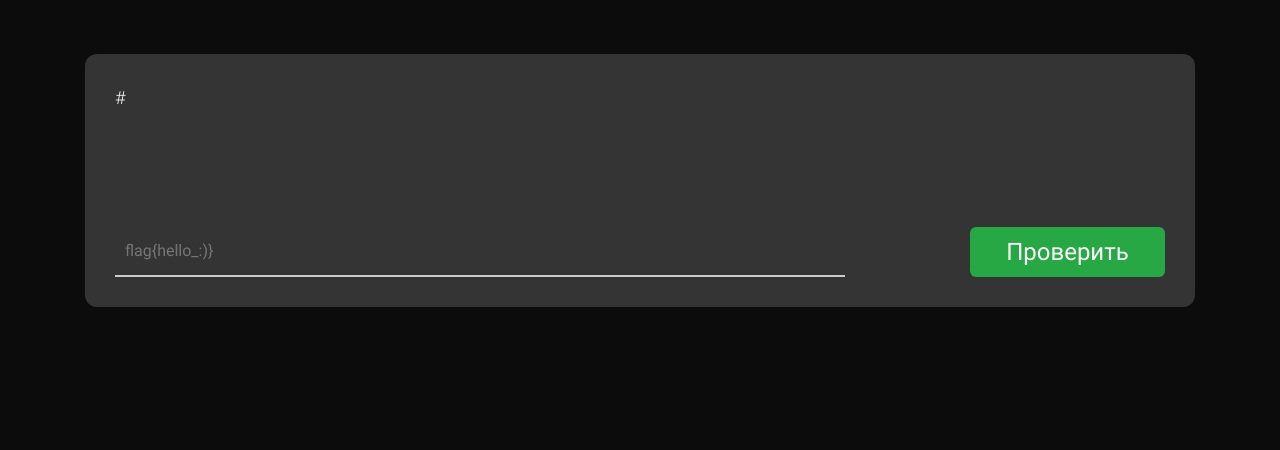
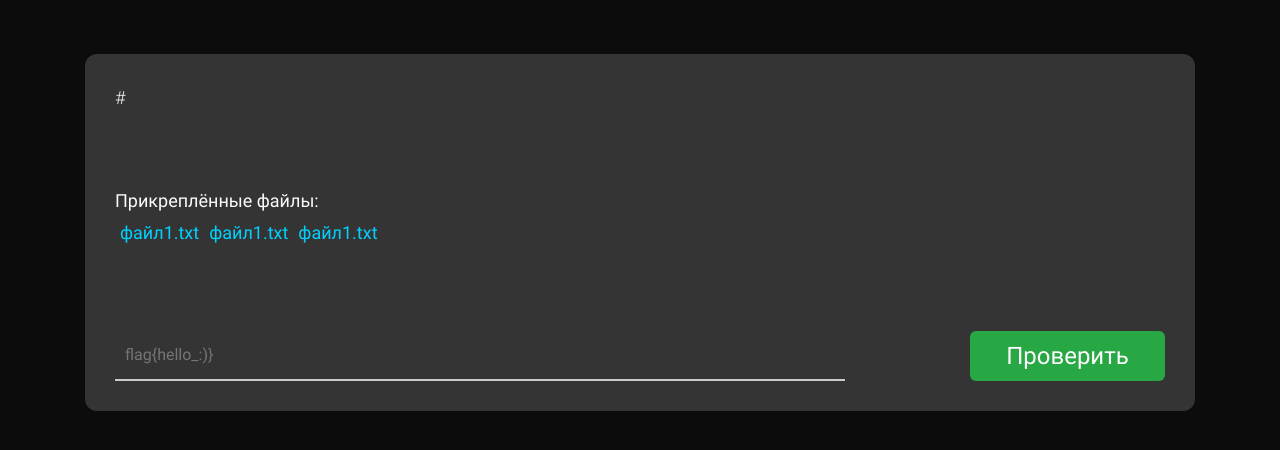
Before and after one commit to whymisfit/apec_ctf, a Django app: template templates/webapp/pages/task_page.html in a window 1280 px wide. Shown: the part 80-530 px from the top of the page. Run offline with Django 3.2, Linux system fonts and the light colour scheme; the template is opened without the code that fills it, so the values that code supplies are empty; parts of the project's set-up code (start-up, migrations or seed data) failed here and were passed over; some libraries are stand-ins or nearby versions.

Commit message:
uncomments password validation. added block with attachemnt in task page. update style.

```diff
--- a/static/css/style.css
+++ b/static/css/style.css
@@ -377,3 +377,30 @@ h1, h2, h3, h4, h5, h6 {
     border: none;
     border-radius: 6px;
 }
+
+.task__attach {
+    display: block;
+    margin-top: 30px;
+}
+
+.attach__title {
+    font-size: 18px;
+    margin: 0;
+}
+
+.attach__list {
+    display: flex;
+}
+
+.attach__link {
+    color: #00D1FF;
+    font-size: 18px;
+    padding: 5px;
+}
+
+.attach__link:hover {
+    text-decoration: none;
+    background-color: #484848;
+    border-radius: 12px;
+    color: #00D1FF;
+}
--- a/templates/webapp/pages/task_page.html
+++ b/templates/webapp/pages/task_page.html
@@ -21,6 +21,22 @@
                 <p class="task__desc">
                     {{ task.task_description }}
                 </p>
+                <div class="task__attach">
+                    <p class="attach__title">
+                        Прикреплённые файлы:
+                    </p>
+                    <div class="attach__list">
+                        <a href="#" class="attach__link">
+                            файл1.txt
+                        </a>
+                        <a href="#" class="attach__link">
+                            файл1.txt
+                        </a>
+                        <a href="#" class="attach__link">
+                            файл1.txt
+                        </a>
+                    </div>
+                </div>
                 <form class="task__form">
                     <input type="text" class="task__input" placeholder="flag{hello_:)}">
                     <button class="task__button">
```
Also changed, not shown: apec_ctf/settings.py (+15 -15 lines).
